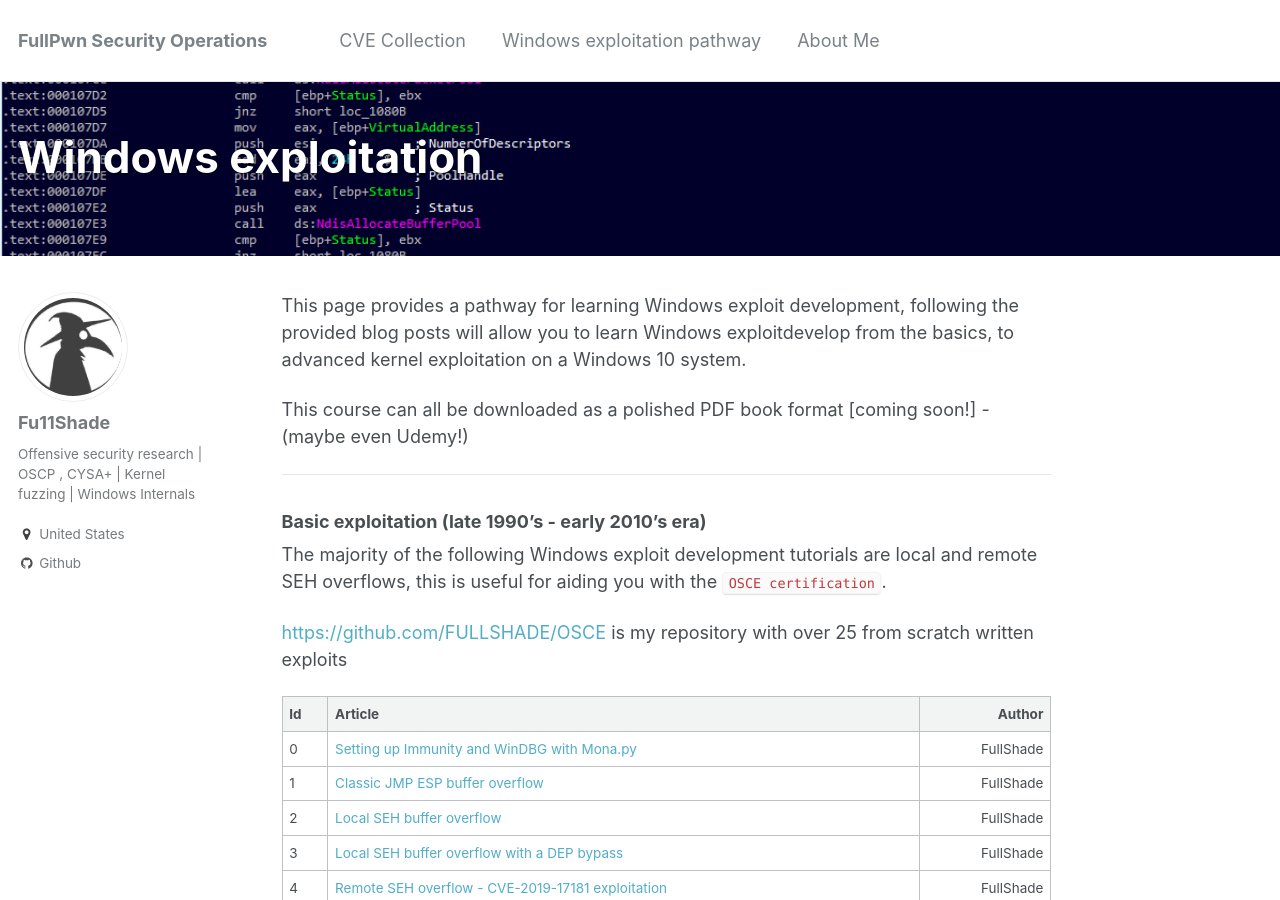
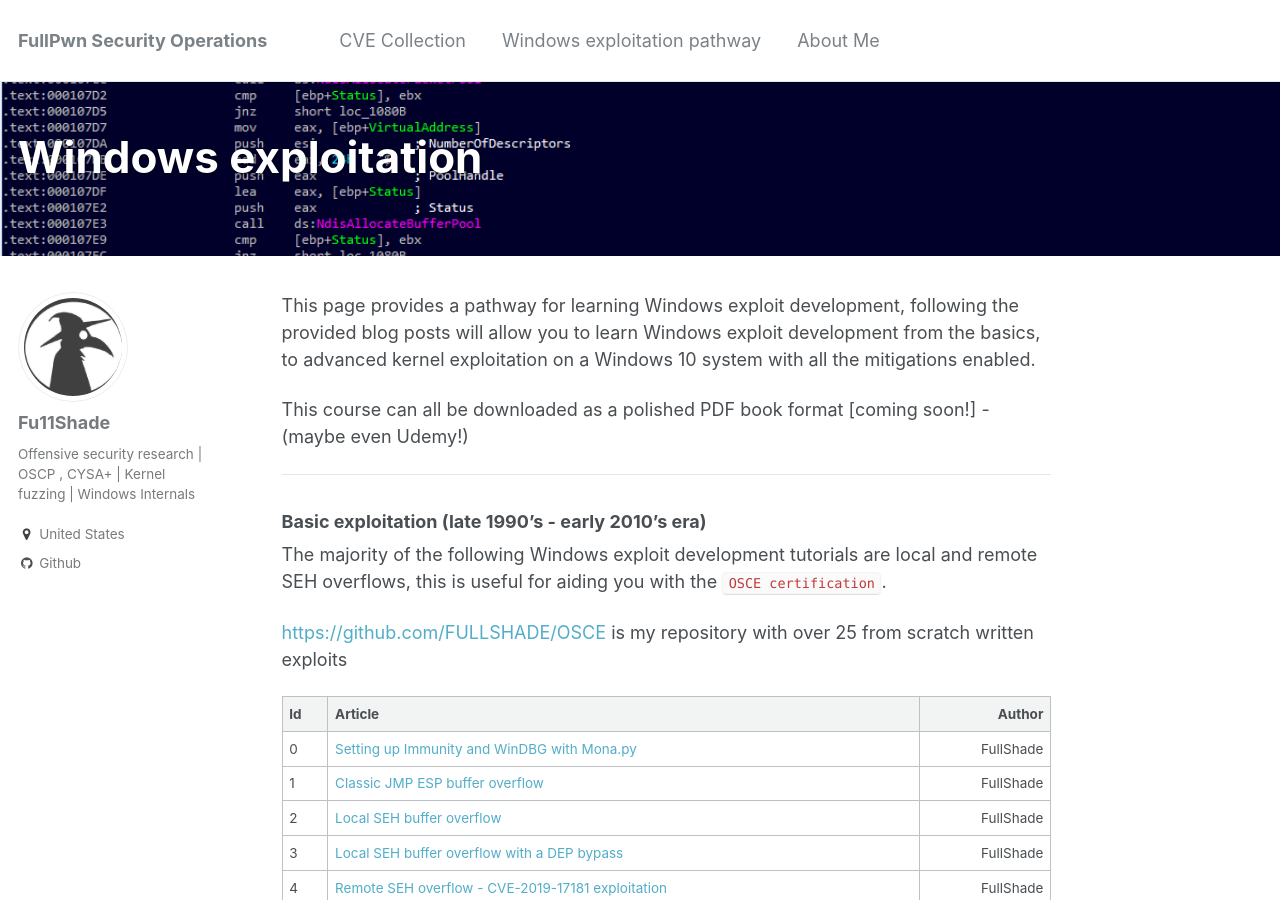
Before and after one commit to asdyxcyxc/FULLSHADE.github.io, a Jekyll site: the page built from _pages/windows-exploitation-pathway.md, in a window 1280 px wide and 900 px high. Built offline with Jekyll 4.4.1, drawn with Linux system fonts in a browser that asks for light colours.

Commit message:
Update windows-exploitation-pathway.md

```diff
--- a/_pages/windows-exploitation-pathway.md
+++ b/_pages/windows-exploitation-pathway.md
@@ -7,7 +7,7 @@ header:
 permalink: /windows-exploitation-pathway.html
 ---
 
-This page provides a pathway for learning Windows exploit development, following the provided blog posts will allow you to learn Windows exploitdevelop from the basics, to advanced kernel exploitation on a Windows 10 system.
+This page provides a pathway for learning Windows exploit development, following the provided blog posts will allow you to learn Windows exploit development from the basics, to advanced kernel exploitation on a Windows 10 system with all the mitigations enabled.
 
 This course can all be downloaded as a polished PDF book format [coming soon!] - (maybe even Udemy!)
 
```
